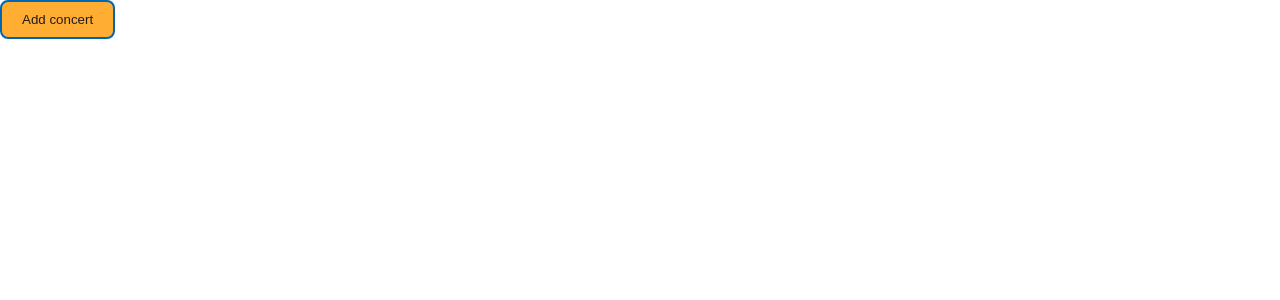
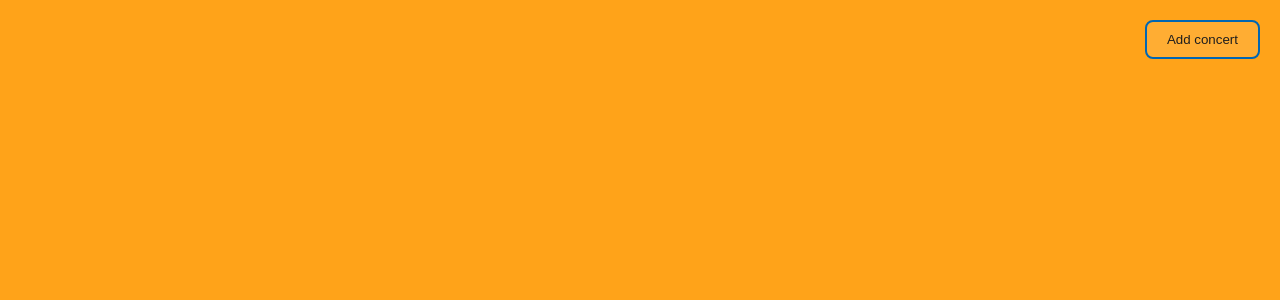
Before and after one commit to Alkawi/capstone-project, a React (Vite) app: page / in a window 1280 px wide. Shown: the top 300 px of the page. Built offline with nearby package versions, Linux system fonts and the light colour scheme.

Commit message:
Add basic styling

```diff
--- a/src/app/Pages/Dashboard.tsx
+++ b/src/app/Pages/Dashboard.tsx
@@ -2,6 +2,7 @@ import React, { useState } from 'react'
 import Button from '../components/Button/Button'
 import Form from '../components/Form/Form'
 import Card from '../components/Card/Card'
+import styled from 'styled-components'
 
 type Concert = {
   id: string
@@ -30,10 +31,10 @@ export default function Dashboard(): JSX.Element {
   return (
     <div>
       {!showForm && (
-        <main>
-          <header>
+        <Container>
+          <Header>
             <Button onClick={handleClick}>Add concert</Button>
-          </header>
+          </Header>
           {concerts.map((concert) => (
             <Card
               key={concert.id}
@@ -44,7 +45,7 @@ export default function Dashboard(): JSX.Element {
               numberOfTickets={concert.numberOfTickets}
             />
           ))}
-        </main>
+        </Container>
       )}
       {showForm && (
         <main>
@@ -54,3 +55,16 @@ export default function Dashboard(): JSX.Element {
     </div>
   )
 }
+
+const Header = styled.header`
+  display: flex;
+  flex-direction: row-reverse;
+`
+const Container = styled.main`
+  display: flex;
+  flex-direction: column;
+  gap: 20px;
+  height: 100vh;
+  padding: 20px;
+  background-color: var(--color-orange);
+`
```
